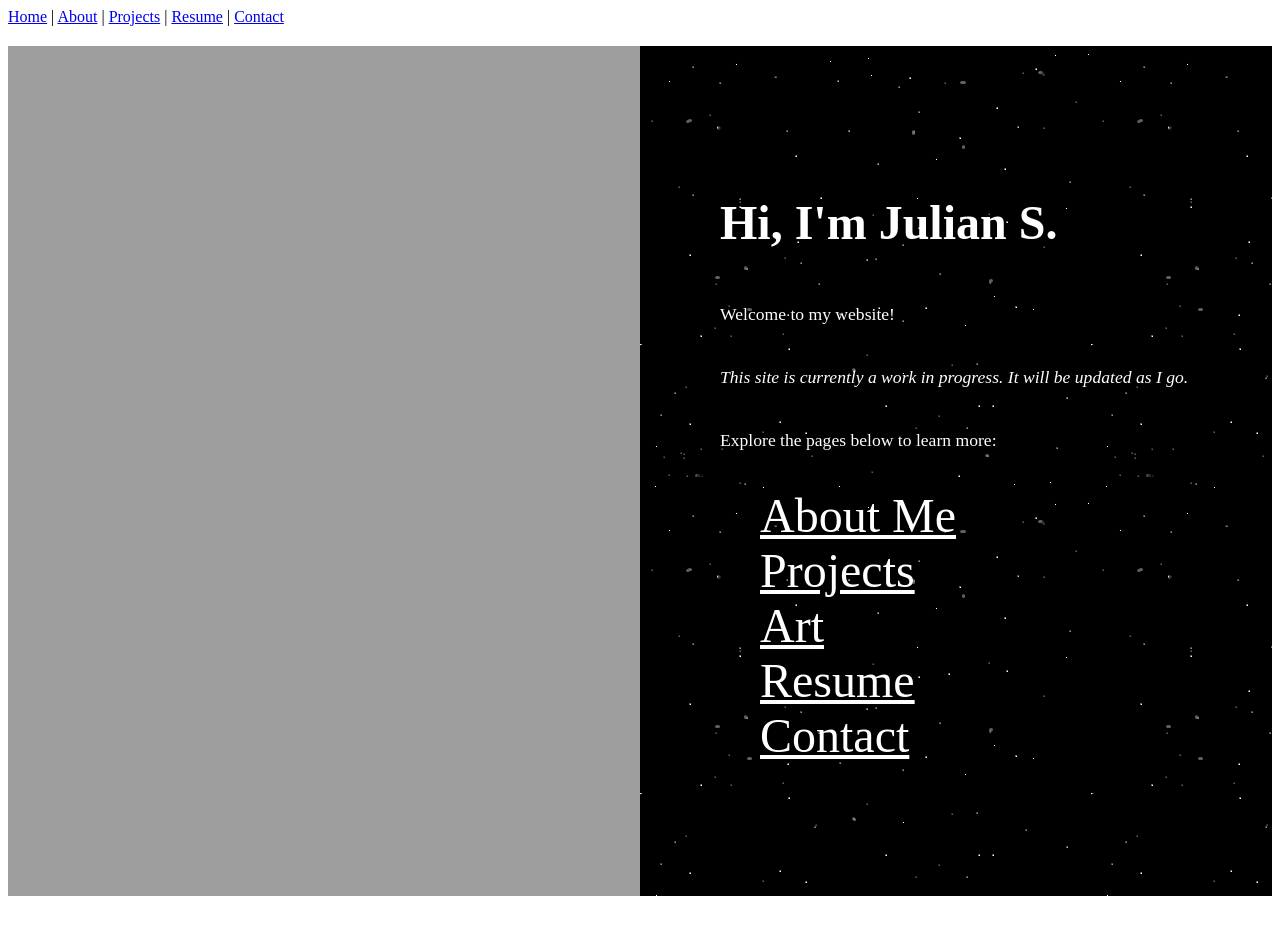
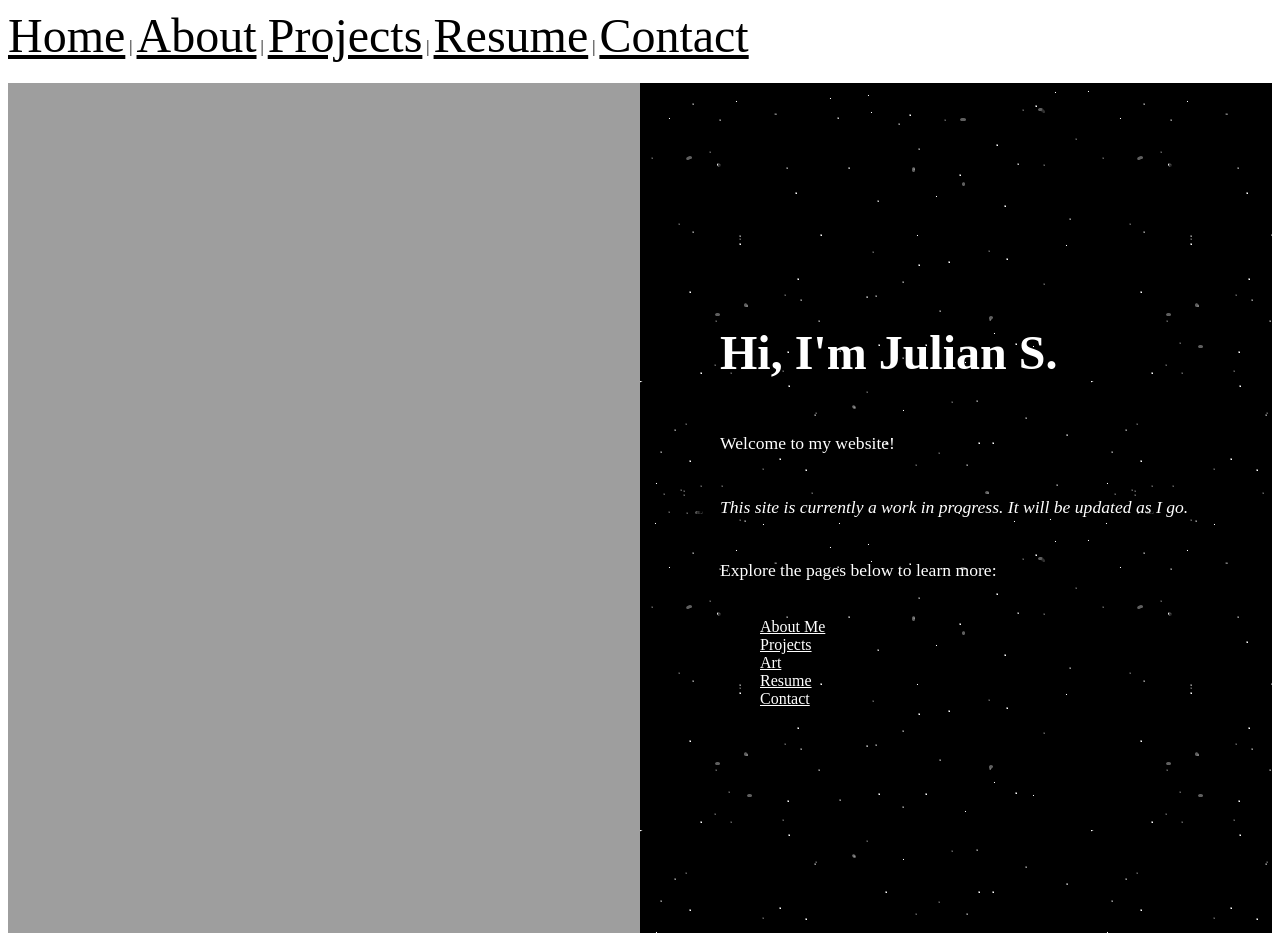
Before and after one commit to Julianzen/julians.github.io, a Jekyll site: the page built from index.md, in a window 1280 px wide. Built offline with Jekyll 4.4.1, drawn with Linux system fonts in a browser that asks for light colours; before the commit the page ends 904 px from its top, so only the background shows below that.

Commit message:
Refactor CSS selectors for navigation links

```diff
--- a/assets/style.css
+++ b/assets/style.css
@@ -5,11 +5,11 @@ main {
 
 }
 
-main a{
+nav a{
   color: black;
   font-size: 3rem;
 }
-main a:hover{
+nav a:hover{
   color: #555;
 
 }
```
